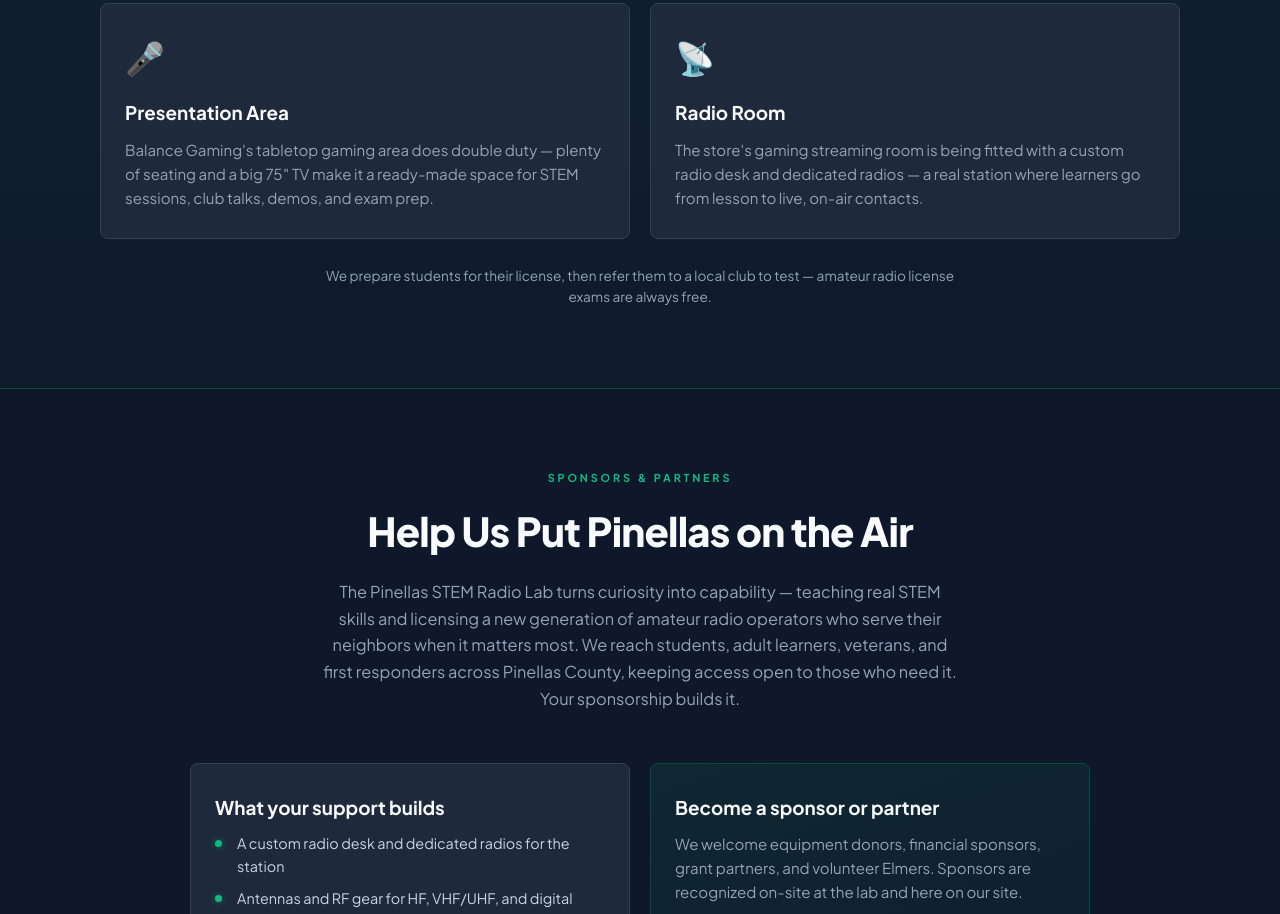
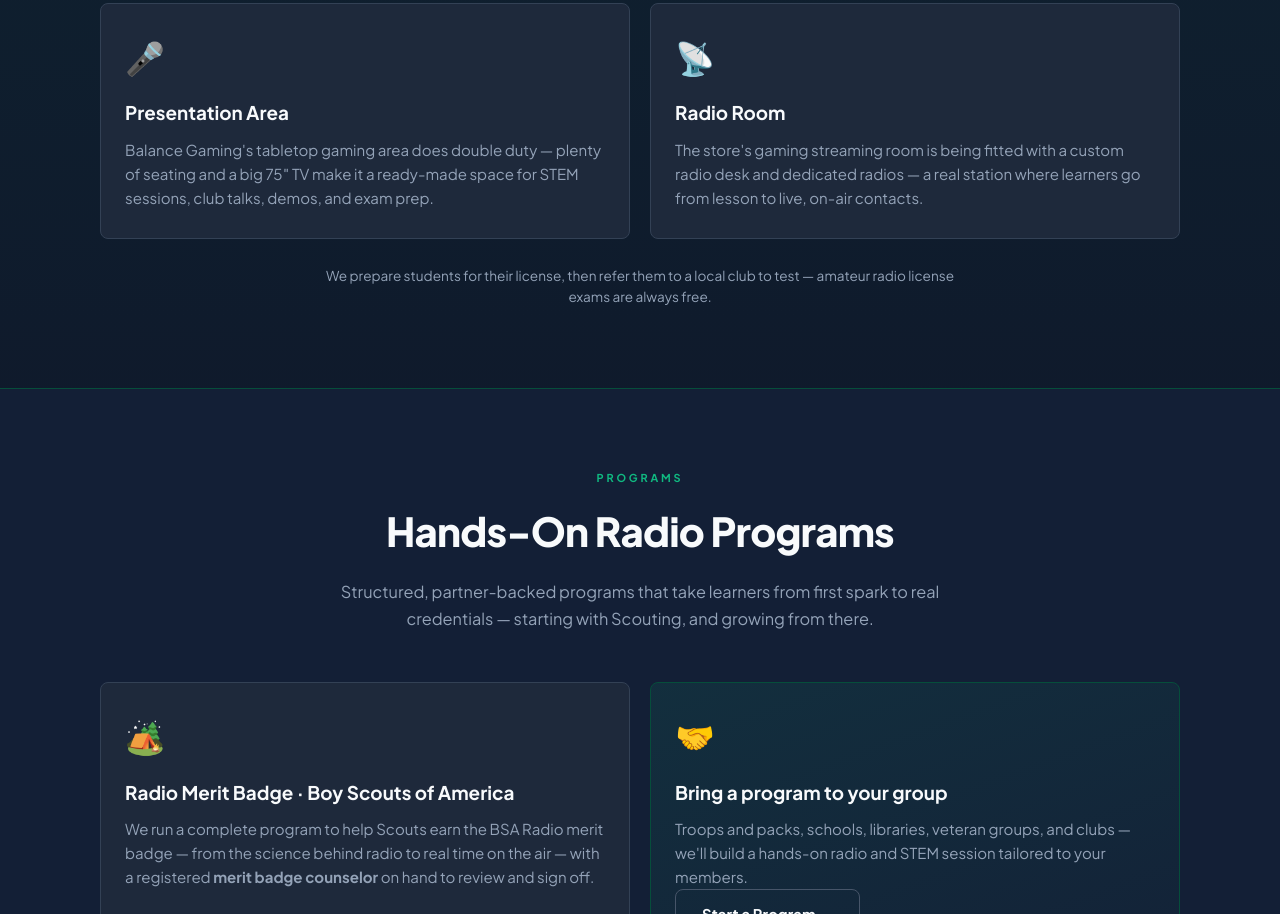
Before and after one commit to w4ggj/tavaone-education, a plain HTML site: page index.html in a window 1280 px wide. Shown: the part 1886-2800 px from the top of the page. Drawn offline with Linux system fonts and the light colour scheme.

Commit message:
Add Programs hub with BSA Radio Merit Badge (#17)
Introduce a Programs section featuring the flagship BSA Radio merit
badge program (registered merit badge counselor on hand) plus a 'bring a
program to your group' partnership card. Add Programs to the nav (drop
Book link to keep the bar lean) and footer, and surface the Scouting
program in the meta description.


Claude-Session: https://claude.ai/code/session_01RMJD7deUPAqHgEJGqXBGRo

Co-authored-by: Claude <noreply@anthropic.com>

```diff
--- a/index.html
+++ b/index.html
@@ -4,7 +4,7 @@
 <meta charset="UTF-8">
 <meta name="viewport" content="width=device-width, initial-scale=1.0">
 <title>TavaOne // Education — Learn Amateur Radio with an Elmer</title>
-<meta name="description" content="The Pinellas STEM Radio Lab at Balance Gaming — hands-on STEM education through amateur radio for students, adult learners, veterans, and first responders in Pinellas County. Sponsorship and partnership opportunities welcome.">
+<meta name="description" content="The Pinellas STEM Radio Lab at Balance Gaming — hands-on STEM education through amateur radio for students, adult learners, veterans, and first responders in Pinellas County. Programs include the BSA Radio merit badge for Scouts. Sponsorship and partnership opportunities welcome.">
 <link rel="icon" href="favicon.ico">
 <link rel="preconnect" href="https://fonts.googleapis.com">
 <link rel="preconnect" href="https://fonts.gstatic.com" crossorigin>
@@ -22,9 +22,9 @@
   <nav class="nav">
     <a href="#what">What's an Elmer</a>
     <a href="#lab">STEM Lab</a>
+    <a href="#programs">Programs</a>
     <a href="#sponsor">Sponsor</a>
     <a href="#tracks">Learning Tracks</a>
-    <a href="#book">Book</a>
     <a href="#resources">Resources</a>
     <a class="nav-cta" href="mailto:support@tavaone.com?subject=Ask%20an%20Elmer">Ask an Elmer</a>
   </nav>
@@ -158,6 +158,31 @@
       </article>
     </div>
     <p class="lab-note">We prepare students for their license, then refer them to a local club to test — amateur radio license exams are always free.</p>
+  </section>
+
+  <!-- PROGRAMS -->
+  <section id="programs" class="section section-alt">
+    <div class="section-head">
+      <div class="section-kicker">Programs</div>
+      <h2>Hands-On Radio Programs</h2>
+      <p class="section-sub">
+        Structured, partner-backed programs that take learners from first spark to real
+        credentials — starting with Scouting, and growing from there.
+      </p>
+    </div>
+    <div class="grid grid-2">
+      <article class="card">
+        <div class="card-icon">🏕️</div>
+        <h3>Radio Merit Badge · Boy Scouts of America</h3>
+        <p>We run a complete program to help Scouts earn the BSA Radio merit badge — from the science behind radio to real time on the air — with a registered <strong>merit badge counselor</strong> on hand to review and sign off.</p>
+      </article>
+      <article class="card sponsor-cta-card">
+        <div class="card-icon">🤝</div>
+        <h3>Bring a program to your group</h3>
+        <p>Troops and packs, schools, libraries, veteran groups, and clubs — we'll build a hands-on radio and STEM session tailored to your members.</p>
+        <a class="btn btn-ghost" href="mailto:support@tavaone.com?subject=Program%20inquiry">Start a Program →</a>
+      </article>
+    </div>
   </section>
 
   <!-- SPONSORS & PARTNERS -->
@@ -329,6 +354,7 @@
   </div>
   <nav class="footer-nav">
     <a href="https://activate.tavaone.com/" target="_blank" rel="noopener">Activate</a>
+    <a href="#programs">Programs</a>
     <a href="#tracks">Tracks</a>
     <a href="#sponsor">Sponsor</a>
     <a href="#resources">Resources</a>
```
